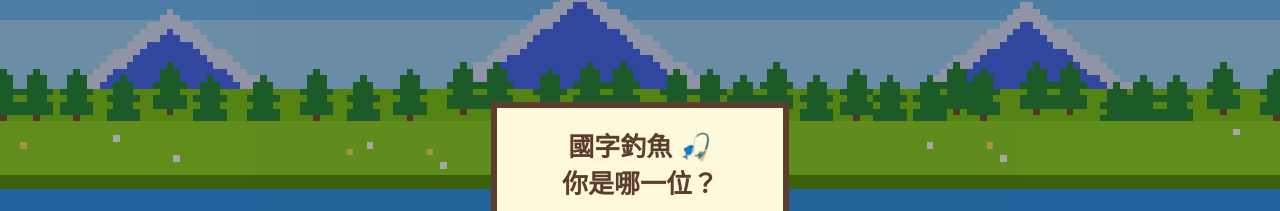
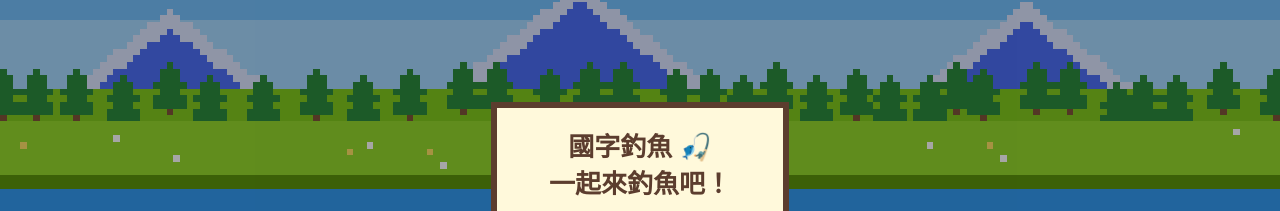
Before and after one commit to utoneee/yvonne, a plain HTML site: page hanzi-tracing/index.html in a window 1280 px wide. Shown: the part 118-329 px from the top of the page. Drawn offline with Linux system fonts and the light colour scheme; animation ran at ten frames a second; a web font is replaced by a local one.

Commit message:
Friendlier start screen title: 一起來釣魚吧！
Co-Authored-By: Claude Opus 5.5 <noreply@anthropic.com>
Claude-Session: https://claude.ai/code/session_01VhWB66vC9iuBU1BfXyATEJ

```diff
--- a/hanzi-tracing/game-data.js
+++ b/hanzi-tracing/game-data.js
@@ -309,7 +309,7 @@ function isReturningFromLevel() {
   const time = Number(readStorage(RETURN_KEY));
   // 讀出記下的時間（沒有的話 Number(null) 是 0）
   writeStorage(RETURN_KEY, null);
-  // 用過就清掉，下次重新打開遊戲時，才會顯示「你是哪一位？」
+  // 用過就清掉，下次重新打開遊戲時，才會顯示選檔案的畫面
   if (params.get('continue') === '1') {
     return true;
     // 網址有 ?continue=1
--- a/hanzi-tracing/index.html
+++ b/hanzi-tracing/index.html
@@ -444,7 +444,7 @@
   <div id="slotScreen" class="overlay">
     <!-- 一開始：選檔案的畫面 -->
     <div class="pixel-box">
-      <div class="title">國字釣魚 🎣<br>你是哪一位？</div>
+      <div class="title">國字釣魚 🎣<br>一起來釣魚吧！</div>
       <div id="slotList"></div>
       <!-- 玩家一、玩家二的檔案按鈕會由 JavaScript 放進來 -->
       <button id="guestButton" class="guest-button">訪客（不會存檔）</button>
```
